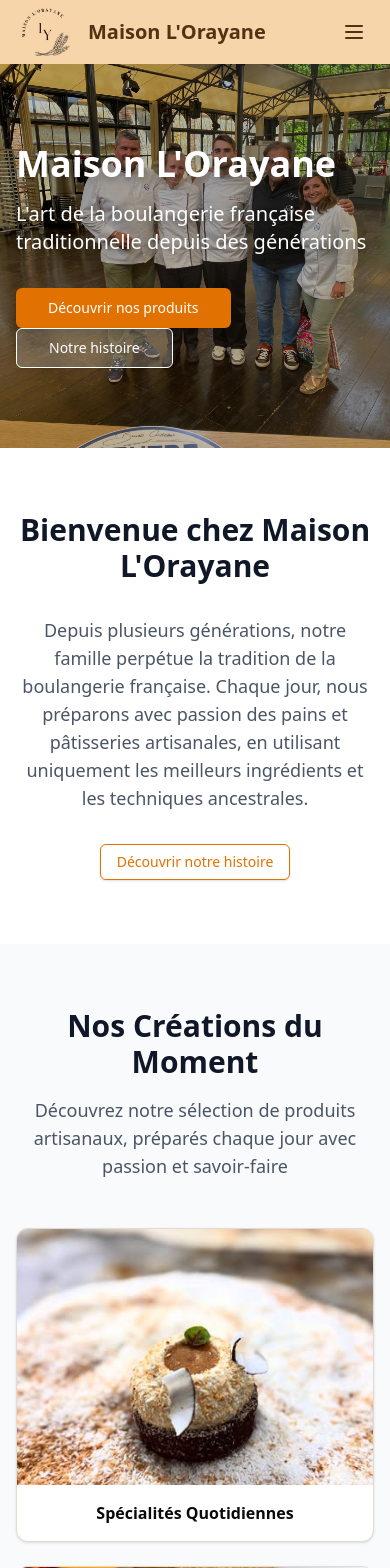
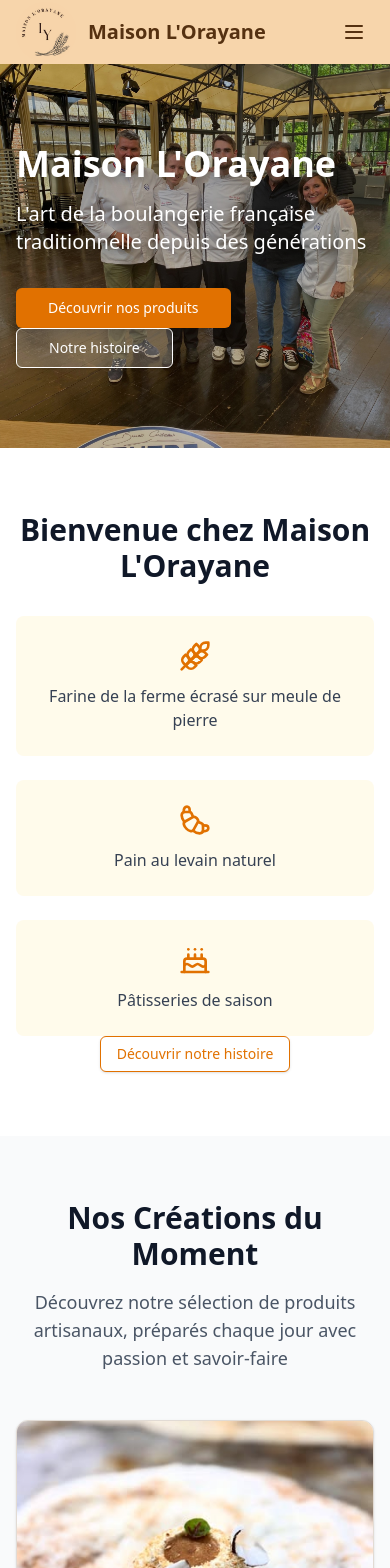
Before and after one commit to AxelMth/maison-lorayane, a Next.js app: page / in a window 390 px wide. Shown: the top 1568 px of the page. Built offline with nearby package versions, Linux system fonts and the light colour scheme.

Commit message:
Revise HomePage and HistoirePage to enhance layout with new product feature sections. Replace text descriptions with visually engaging cards showcasing key offerings, improving user experience and engagement. Update image assets in HistoirePage for better representation of products.

```diff
--- a/app/histoire/page.tsx
+++ b/app/histoire/page.tsx
@@ -3,6 +3,7 @@ import Link from 'next/link'
 import { Button } from '@/components/ui/button'
 import { Card, CardContent } from '@/components/ui/card'
 import Nav from '@/components/nav'
+import { Cake, Croissant, Wheat } from 'lucide-react'
 
 export default function HistoirePage() {
   const galleryImages = [
@@ -12,8 +13,8 @@ export default function HistoirePage() {
     { src: '/images/557538420_17985499265897027_621639666258727636_n.jpg', alt: 'Pâtisseries maison' },
     { src: '/images/545241540_17983109474897027_4359208589275347731_n.jpg', alt: 'Spécialités du jour' },
     { src: '/images/573046755_17989741748897027_3378583018265798393_n.jpg', alt: 'Savoir-faire artisanal' },
-    { src: '/images/503066281_17971591739897027_4167429648620474630_n.jpg', alt: 'Produits de qualité' },
     { src: '/images/504308245_17972860889897027_4246230941807376782_n.jpg', alt: 'Notre passion du pain' },
+    { src: '/images/496009189_17968750289897027_4541325153468900542_n.jpg', alt: 'Produits de qualité' },
   ]
 
   return (
@@ -183,56 +184,37 @@ export default function HistoirePage() {
             </CardContent>
           </Card>
 
-          {/* Valeurs */}
-          <Card>
-            <CardContent className="p-6 sm:p-8">
-              <h2 className="text-2xl font-bold text-gray-900 mb-6 text-center text-balance">Nos Valeurs</h2>
-              <div className="grid md:grid-cols-3 gap-6">
-                <div className="text-center">
-                  <div className="w-16 h-16 bg-amber-100 rounded-full flex items-center justify-center mx-auto mb-4">
-                    <span className="text-2xl">🌾</span>
-                  </div>
-                  <h3 className="font-semibold mb-2">Qualité Artisanale</h3>
-                  <p className="text-gray-600 text-sm break-words">
-                    Sélection rigoureuse des meilleures farines et ingrédients naturels pour des produits
-                    d&apos;exception
-                  </p>
-                </div>
-                <div className="text-center">
-                  <div className="w-16 h-16 bg-amber-100 rounded-full flex items-center justify-center mx-auto mb-4">
-                    <span className="text-2xl">👨‍🍳</span>
-                  </div>
-                  <h3 className="font-semibold mb-2">Tradition Familiale</h3>
-                  <p className="text-gray-600 text-sm break-words">
-                    Un savoir-faire authentique transmis de génération en génération avec passion et respect
-                  </p>
-                </div>
-                <div className="text-center">
-                  <div className="w-16 h-16 bg-amber-100 rounded-full flex items-center justify-center mx-auto mb-4">
-                    <span className="text-2xl">❤️</span>
-                  </div>
-                  <h3 className="font-semibold mb-2">Passion du Métier</h3>
-                  <p className="text-gray-600 text-sm break-words">
-                    L&apos;amour du pain et de la boulangerie dans chaque création, chaque jour
-                  </p>
-                </div>
-              </div>
-            </CardContent>
-          </Card>
-
           {/* Notre engagement */}
           <Card className="bg-amber-50 border-amber-200">
             <CardContent className="p-6 sm:p-8">
               <h2 className="text-2xl font-bold text-gray-900 mb-6 text-center text-balance">Notre Engagement</h2>
               <div className="max-w-3xl mx-auto">
-                <p className="text-gray-700 mb-4 break-words text-center">
-                  Maison L&apos;Orayane s&apos;engage à perpétuer la tradition boulangère française en proposant
-                  des produits 100% artisanaux, fabriqués sur place avec des ingrédients de première qualité.
-                </p>
-                <p className="text-gray-700 break-words text-center">
-                  Nous nous levons chaque jour avec la même passion : celle de vous offrir le meilleur du pain français,
-                  fait avec cœur et savoir-faire.
-                </p>
+                <div className="grid md:grid-cols-3 gap-6">
+                  <div className="text-center p-6 bg-amber-50 rounded-lg">
+                    <div className="flex justify-center mb-3">
+                      <Wheat className="h-8 w-8 text-amber-600" />
+                    </div>
+                    <p className="text-gray-700 font-medium">
+                      Farine de la ferme écrasé sur meule de pierre
+                    </p>
+                  </div>
+                  <div className="text-center p-6 bg-amber-50 rounded-lg">
+                    <div className="flex justify-center mb-3">
+                      <Croissant className="h-8 w-8 text-amber-600" />
+                    </div>
+                    <p className="text-gray-700 font-medium">
+                      Pain au levain naturel
+                    </p>
+                  </div>
+                    <div className="text-center p-6 bg-amber-50 rounded-lg">
+                    <div className="flex justify-center mb-3">
+                      <Cake className="h-8 w-8 text-amber-600" />
+                    </div>
+                    <p className="text-gray-700 font-medium">
+                      Pâtisseries de saison
+                    </p>
+                  </div>
+                </div>
               </div>
             </CardContent>
           </Card>
--- a/app/page.tsx
+++ b/app/page.tsx
@@ -50,11 +50,34 @@ export default function HomePage() {
         <div className="max-w-7xl mx-auto px-4 sm:px-6 lg:px-8">
           <div className="text-center">
             <h2 className="text-3xl font-bold text-gray-900 mb-8">Bienvenue chez Maison L&apos;Orayane</h2>
-            <p className="text-lg text-gray-600 max-w-3xl mx-auto mb-8">
-              Depuis plusieurs générations, notre famille perpétue la tradition de la boulangerie française. Chaque
-              jour, nous préparons avec passion des pains et pâtisseries artisanales, en utilisant uniquement les
-              meilleurs ingrédients et les techniques ancestrales.
-            </p>
+
+            <div className="grid md:grid-cols-3 gap-6">
+              <div className="text-center p-6 bg-amber-50 rounded-lg">
+                <div className="flex justify-center mb-3">
+                  <Wheat className="h-8 w-8 text-amber-600" />
+                </div>
+                <p className="text-gray-700 font-medium">
+                  Farine de la ferme écrasé sur meule de pierre
+                </p>
+              </div>
+              <div className="text-center p-6 bg-amber-50 rounded-lg">
+                <div className="flex justify-center mb-3">
+                  <Croissant className="h-8 w-8 text-amber-600" />
+                </div>
+                <p className="text-gray-700 font-medium">
+                  Pain au levain naturel
+                </p>
+              </div>
+              <div className="text-center p-6 bg-amber-50 rounded-lg">
+                <div className="flex justify-center mb-3">
+                  <Cake className="h-8 w-8 text-amber-600" />
+                </div>
+                <p className="text-gray-700 font-medium">
+                  Pâtisseries de saison
+                </p>
+              </div>
+            </div>
+
             <Button asChild variant="outline" className="border-amber-600 text-amber-600 hover:bg-amber-600 hover:text-white hover:cursor-pointer">
               <Link href="/histoire">Découvrir notre histoire</Link>
             </Button>
@@ -98,20 +121,6 @@ export default function HomePage() {
               </div>
               <CardContent className="p-4">
                 <h3 className="font-semibold text-center">Pains Tradition</h3>
-              </CardContent>
-            </Card>
-
-            <Card className="overflow-hidden hover:shadow-xl transition-all hover:-translate-y-1">
-              <div className="relative h-64 w-full">
-                <Image
-                  src="/images/503066281_17971591739897027_4167429648620474630_n.jpg"
-                  alt="Produits de qualité"
-                  fill
-                  className="object-cover"
-                />
-              </div>
-              <CardContent className="p-4">
-                <h3 className="font-semibold text-center">Pains Spéciaux</h3>
               </CardContent>
             </Card>
 
@@ -177,12 +186,10 @@ export default function HomePage() {
                     <p className="flex items-center gap-2">
                       <span className="font-medium">Samedi :</span>
                       <span>8h00-12h30 / 15h30-18h00</span>
-                      <span>☀️</span>
                     </p>
                     <p className="flex items-center gap-2">
                       <span className="font-medium">Dimanche :</span>
                       <span>8h00-12h30</span>
-                      <span>☀️</span>
                     </p>
                   </div>
                 </div>
@@ -224,36 +231,6 @@ export default function HomePage() {
                 Nous trouver
               </Link>
             </Button>
-          </div>
-
-          {/* Special Features */}
-          <div className="mt-12 max-w-4xl mx-auto">
-            <div className="grid md:grid-cols-3 gap-6">
-              <div className="text-center p-6 bg-amber-50 rounded-lg">
-                <div className="flex justify-center mb-3">
-                  <Wheat className="h-8 w-8 text-amber-600" />
-                </div>
-                <p className="text-gray-700 font-medium">
-                  🌾 Farine de la ferme écrasé sur meule de pierre
-                </p>
-              </div>
-              <div className="text-center p-6 bg-amber-50 rounded-lg">
-                <div className="flex justify-center mb-3">
-                  <Croissant className="h-8 w-8 text-amber-600" />
-                </div>
-                <p className="text-gray-700 font-medium">
-                  🥖 Pain au levain naturel
-                </p>
-              </div>
-              <div className="text-center p-6 bg-amber-50 rounded-lg">
-                <div className="flex justify-center mb-3">
-                  <Cake className="h-8 w-8 text-amber-600" />
-                </div>
-                <p className="text-gray-700 font-medium">
-                  🍰 Pâtisseries de saison
-                </p>
-              </div>
-            </div>
           </div>
         </div>
       </section>
```
